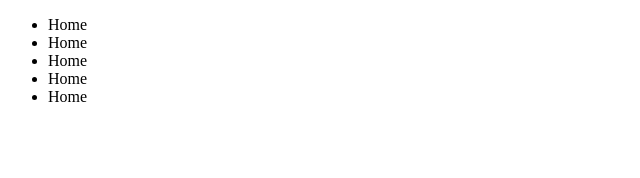
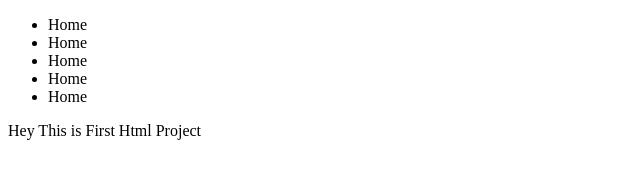
Before and after one commit to AnilPrajapati99/Git-Demo-2, a plain HTML site: page Index.html in a window 1280 px wide. Shown: the whole page, without its empty margins (0-640 px from the left). Drawn offline with Linux system fonts and the light colour scheme.

Commit message:
Section  Add

```diff
--- a/Index.html
+++ b/Index.html
@@ -16,5 +16,8 @@
         <li>Home</li>
       </ul>
     </nav>
+    <section>
+      <div>Hey This is First Html Project</div>
+    </section>
   </body>
 </html>
```
